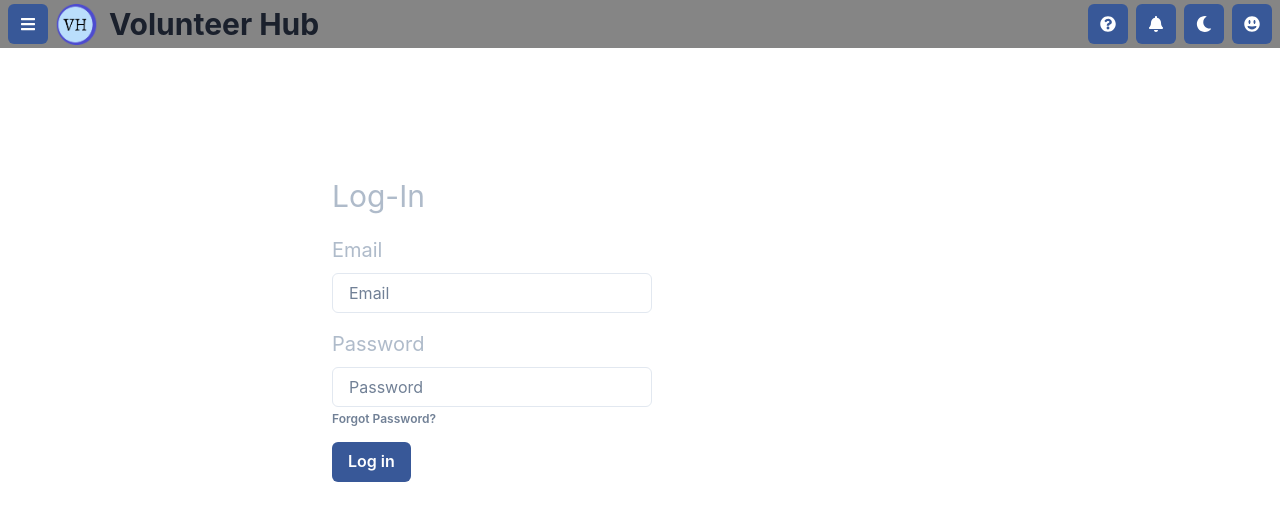
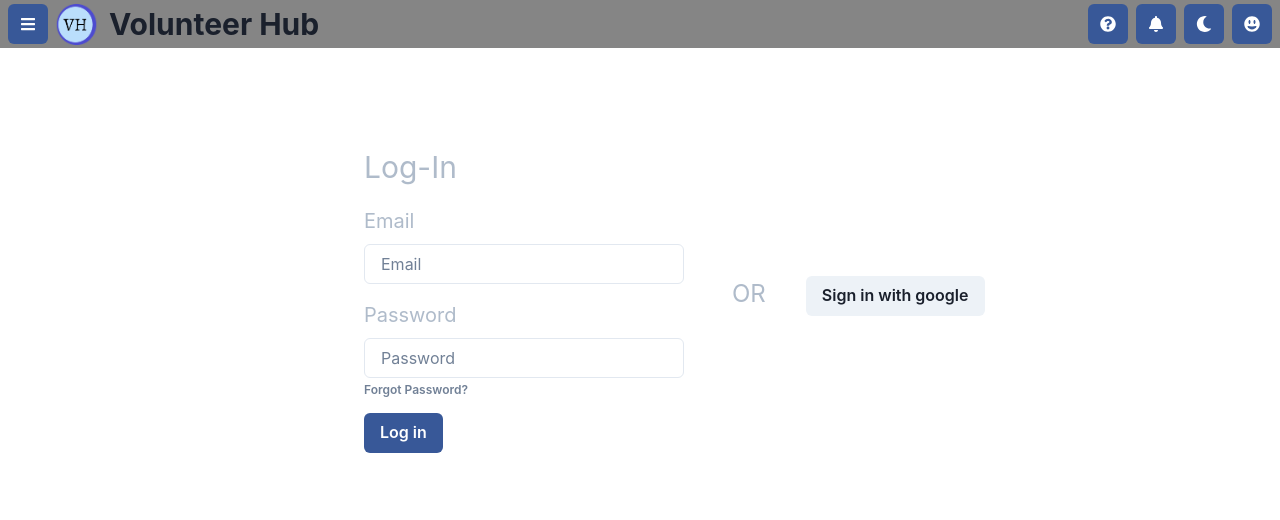
Before and after one commit to uvadhar11/Volunteer-Hub, a React (Create React App) app in the folder app/: page /log-in in a window 1280 px wide. Shown: the top 520 px of the page. Built offline with nearby package versions, Linux system fonts and the light colour scheme.

Commit message:
added basic sign in with google button (that does nothing yet, placeholder).

```diff
--- a/app/src/components/log-in.js
+++ b/app/src/components/log-in.js
@@ -1,4 +1,12 @@
-import { VStack, Text, Flex, Input, Center, Button } from "@chakra-ui/react";
+import {
+  VStack,
+  Text,
+  Flex,
+  Input,
+  Center,
+  Button,
+  HStack,
+} from "@chakra-ui/react";
 import React from "react";
 import NavBar from "./navbar";
 import { useNavigate } from "react-router-dom";
@@ -7,60 +15,12 @@ function LogIn() {
   let navigate = useNavigate();
 
   return (
-    // <div>
-    //   <nav className="top-bar">
-    //     <div>
-    //       <img src="app\src\logo.png" alt="logo" className="logo" />
-    //       <h3 className="volunteer-hub-logo-text">Volunteer Hub</h3>
-    //     </div>
-    //     <div className="LI-sign-up-btn">
-    //       <a href="/sign-up" className="sign-up-btn">
-    //         Sign Up
-    //       </a>
-    //     </div>
-    //   </nav>
-
-    //   {/* <!-- Log in to an existing account -->
-    //         <!-- Log in label (center the div, white background, background image maybe like a space one)-->
-    //         <!-- email or username (firstName + LastName)-->
-    //         <!-- password input field --> */}
-
-    //   <form className="log-in-form">
-    //     <h1>Log In</h1>
-
-    //     <label>Email</label>
-    //     <input required />
-
-    //     <label>Password</label>
-    //     <input type="password" required />
-
-    //     <input
-    //       type="button"
-    //       value="Log In"
-    //       className="log-in-form-submit-btn"
-    //     />
-    //   </form>
-
-    //   <button className="log-in-forgot-password-btn">Forgot Password?</button>
-
-    //   <footer className="footer">
-    //     {/* <!-- Maybe put some stuff in here --> */}
-    //     <h1>Footer</h1>
-    //   </footer>
-    // </div>
     <VStack>
       <NavBar />
       <Center w="100%" h="30em">
+        <HStack w="45%" h="21em" bg="whiteAlpha.200">
           {/* Log in text */}
-        <Flex
-          w="50%"
-          h="21em"
-          marginTop={"20"}
-          bg="whiteAlpha.200"
-          justify="left"
-          align="left"
-          flexDirection="column"
-        >
+          <Flex justify="left" align="left" flexDirection="column">
             <Text ml="3" mt="1.5" fontSize="3xl">
               Log-In
             </Text>
@@ -104,6 +64,17 @@ function LogIn() {
               Log in
             </Button>
           </Flex>
+
+          {/* sign in with google */}
+          <Flex>
+            <Text fontSize="2xl" ml="10">
+              OR
+            </Text>
+            <Button size="md" ml="10" w="-webkit-fit-content">
+              Sign in with google
+            </Button>
+          </Flex>
+        </HStack>
       </Center>
     </VStack>
   );
```
Lines whose indentation alone changed are shown as unchanged.
